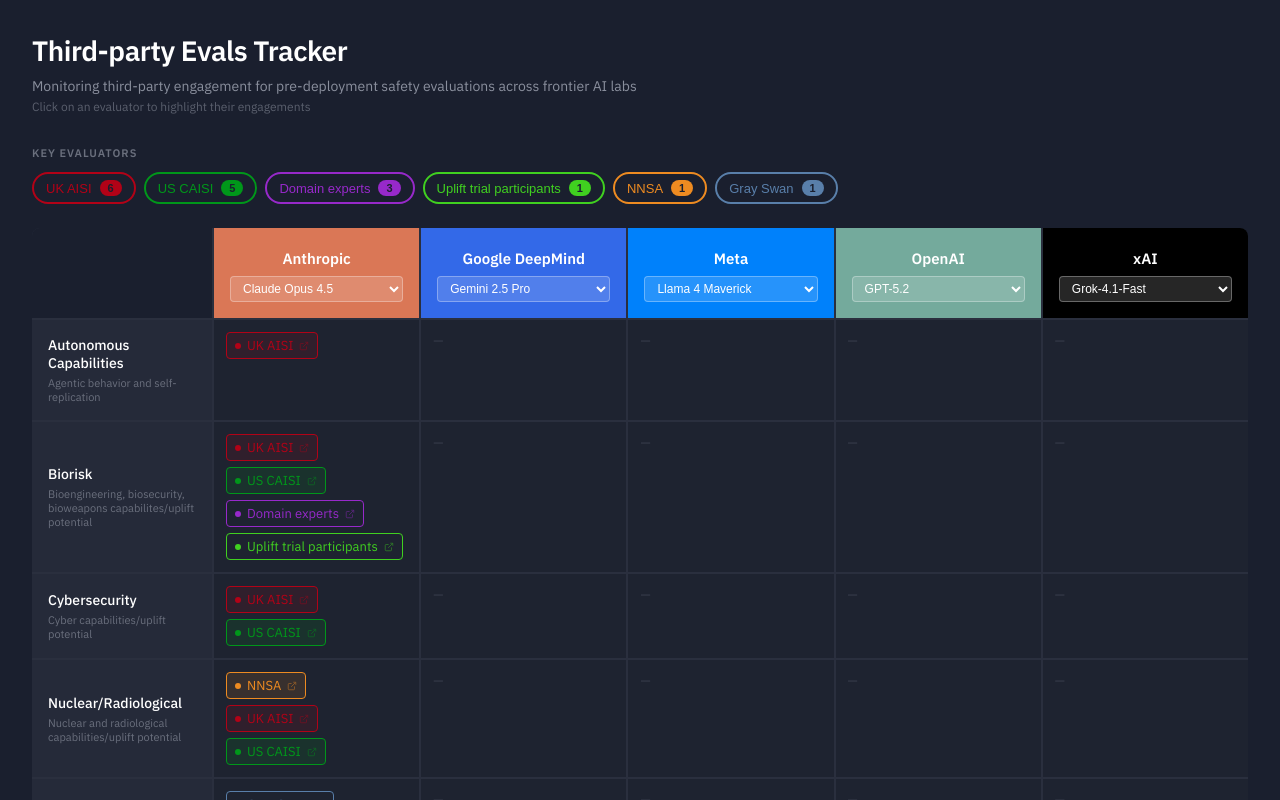
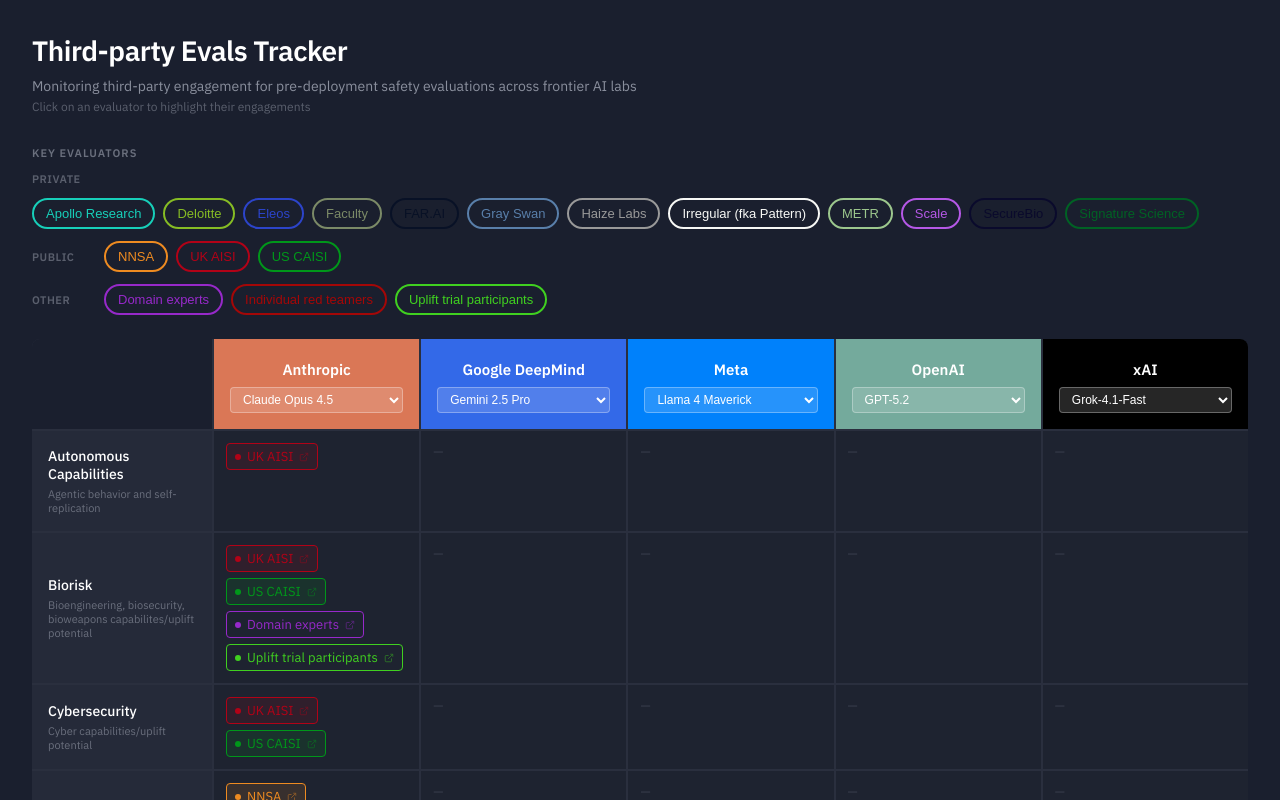
Before and after one commit to s-w-kelly/3P-Evals, a React (Vite) app: page / in a window 1280 px wide. Shown: the top 800 px of the page. Built offline with nearby package versions, Linux system fonts and the light colour scheme.

Commit message:
Change evaluator section

```diff
--- a/src/components/SafetyTestingTracker.jsx
+++ b/src/components/SafetyTestingTracker.jsx
@@ -1,7 +1,7 @@
-import React, { useState, useMemo } from 'react';
-import { labsData, testCategories, evaluatorColors, siteConfig } from '../data';
+import React, { useState } from 'react';
+import { labsData, testCategories, evaluators, evaluatorOrder, siteConfig } from '../data';
 
-const getEvaluatorColor = (name) => evaluatorColors[name] || "#888888";
+const getEvaluatorColor = (name) => evaluators[name]?.color || "#888888";
 
 export default function SafetyTestingTracker() {
   // Initialize selected models to the first (most recent) model for each lab
@@ -12,32 +12,6 @@
   );
   const [highlightedEvaluator, setHighlightedEvaluator] = useState(null);
 
-  // Calculate key evaluators from currently selected models
-  const keyEvaluators = useMemo(() => {
-    const evaluatorCounts = {};
-
-    Object.entries(labsData).forEach(([labId, lab]) => {
-      const currentModel = selectedModels[labId];
-      const testing = lab.models[currentModel] || {};
-
-      Object.values(testing).forEach(tests => {
-        tests.forEach(test => {
-          if (!evaluatorCounts[test.evaluator]) {
-            evaluatorCounts[test.evaluator] = {
-              count: 0,
-              color: getEvaluatorColor(test.evaluator)
-            };
-          }
-          evaluatorCounts[test.evaluator].count++;
-        });
-      });
-    });
-
-    return Object.entries(evaluatorCounts)
-      .map(([name, data]) => ({ name, ...data }))
-      .sort((a, b) => b.count - a.count);
-  }, [selectedModels]);
-
   const handleModelChange = (labId, model) => {
     setSelectedModels(prev => ({ ...prev, [labId]: model }));
   };
@@ -47,6 +21,13 @@
   };
 
   const labEntries = Object.entries(labsData);
+
+  // Category labels for display
+  const categoryLabels = {
+    private: "Private",
+    public: "Public",
+    other: "Other",
+  };
 
   return (
     <div style={{
@@ -94,47 +75,50 @@
         }}>
           Key Evaluators
         </div>
+        <div style={{ display: 'flex', flexDirection: 'column', gap: '12px' }}>
+          {Object.entries(evaluatorOrder).map(([category, evaluatorList]) => (
+            <div key={category} style={{ display: 'flex', alignItems: 'center', gap: '12px', flexWrap: 'wrap' }}>
+              <span style={{
+                fontSize: '11px',
+                fontWeight: '600',
+                color: '#5a5f6d',
+                textTransform: 'uppercase',
+                letterSpacing: '0.5px',
+                minWidth: '60px',
+              }}>
+                {categoryLabels[category]}
+              </span>
               <div style={{ display: 'flex', flexWrap: 'wrap', gap: '8px' }}>
-          {keyEvaluators.length === 0 ? (
-            <span style={{ color: '#5a5f6d', fontSize: '13px' }}>
-              No third-party evaluators for selected models
-            </span>
-          ) : (
-            keyEvaluators.map(evaluator => (
+                {evaluatorList.map(name => {
+                  const evaluator = evaluators[name];
+                  if (!evaluator) return null;
+                  return (
                     <button
-                key={evaluator.name}
+                      key={name}
                       onClick={() => setHighlightedEvaluator(
-                  highlightedEvaluator === evaluator.name ? null : evaluator.name
+                        highlightedEvaluator === name ? null : name
                       )}
                       style={{
                         display: 'flex',
                         alignItems: 'center',
-                  gap: '8px',
                         padding: '6px 12px',
-                  backgroundColor: highlightedEvaluator === evaluator.name ? evaluator.color : 'transparent',
+                        backgroundColor: highlightedEvaluator === name ? evaluator.color : 'transparent',
                         border: `2px solid ${evaluator.color}`,
                         borderRadius: '20px',
-                  color: highlightedEvaluator === evaluator.name ? '#ffffff' : evaluator.color,
+                        color: highlightedEvaluator === name ? '#ffffff' : evaluator.color,
                         fontSize: '13px',
                         fontWeight: '500',
                         cursor: 'pointer',
                         transition: 'all 0.2s ease',
                       }}
                     >
-                {evaluator.name}
-                <span style={{
-                  backgroundColor: highlightedEvaluator === evaluator.name ? 'rgba(255,255,255,0.2)' : evaluator.color,
-                  color: highlightedEvaluator === evaluator.name ? '#ffffff' : '#1a1f2e',
-                  padding: '2px 8px',
-                  borderRadius: '10px',
-                  fontSize: '11px',
-                  fontWeight: '600',
-                }}>
-                  {evaluator.count}
-                </span>
+                      {name}
                     </button>
-            ))
-          )}
+                  );
+                })}
+              </div>
+            </div>
+          ))}
         </div>
       </div>
 
--- a/src/data.js
+++ b/src/data.js
@@ -445,29 +445,44 @@
 ];
 
 /**
- * Evaluator color assignments
+ * Evaluator configuration
+ * - color: Display color for highlighting
+ * - type: "private" | "public" | "other"
+ *
  * Add new evaluators here as they appear in the ecosystem
  */
-export const evaluatorColors = {
-  "Apollo Research": "#17cfb9",
-  "Deloitte": "#86BC24",
-  "Eleos": "#2c44caff",
-  "Faculty": "#7b8a67",
-  "FAR.AI": "#081126ff",
-  "Gray Swan": "#597faaff",
-  "Haize Labs": "#999999",
-  "Irregular (fka Pattern)": "#f7f8f5",
-  "METR": "#9cc78d",
-  "NNSA": "#ee8b21",
-  "Scale": "#b558e6",
-  "SecureBio": "#0a0a2cff",
-  "Signature Science": "#006224",
-  "VirtueAI": "#000000",
-  "UK AISI": "#b20217",
-  "US CAISI": "#00971a",
-  "Domain experts": "#9729caff",
-  "Individual red teamers": "#a40707ff",
-  "Uplift trial participants": "#40d020ff",
+export const evaluators = {
+  "Apollo Research": { color: "#17cfb9", type: "private" },
+  "Deloitte": { color: "#86BC24", type: "private" },
+  "Eleos": { color: "#2c44caff", type: "private" },
+  "Faculty": { color: "#7b8a67", type: "private" },
+  "FAR.AI": { color: "#081126ff", type: "private" },
+  "Gray Swan": { color: "#597faaff", type: "private" },
+  "Haize Labs": { color: "#999999", type: "private" },
+  "Irregular (fka Pattern)": { color: "#f7f8f5", type: "private" },
+  "METR": { color: "#9cc78d", type: "private" },
+  "Scale": { color: "#b558e6", type: "private" },
+  "SecureBio": { color: "#0a0a2cff", type: "private" },
+  "Signature Science": { color: "#006224", type: "private" },
+  "VirtueAI": { color: "#000000", type: "private" },
+
+  "NNSA": { color: "#ee8b21", type: "public" },
+  "UK AISI": { color: "#b20217", type: "public" },
+  "US CAISI": { color: "#00971a", type: "public" },
+
+  "Domain experts": { color: "#9729caff", type: "other" },
+  "Individual red teamers": { color: "#a40707ff", type: "other" },
+  "Uplift trial participants": { color: "#40d020ff", type: "other" },
+};
+
+/**
+ * Evaluator display order within each category
+ * Evaluators will appear in this order in the Key Evaluators section
+ */
+export const evaluatorOrder = {
+  private: ["Apollo Research", "Deloitte", "Eleos", "Faculty", "FAR.AI", "Gray Swan", "Haize Labs", "Irregular (fka Pattern)", "METR", "Scale", "SecureBio", "Signature Science", "Virtue AI"],
+  public: ["NNSA", "UK AISI", "US CAISI"],
+  other: ["Domain experts", "Individual red teamers", "Uplift trial participants"],
 };
 
 /**
@@ -476,6 +491,6 @@
 export const siteConfig = {
   title: "Third-party Evals Tracker",
   subtitle: "Monitoring third-party engagement for pre-deployment safety evaluations across frontier AI labs",
-  lastUpdated: "12/17/2025",
-  dataSource: "Data compiled from public model cards and system cards.",
+  lastUpdated: "12/18/2025",
+  dataSource: "Data compiled from public model cards and system cards, and evaluator papers/blog posts.",
 };
```
Lines whose indentation alone changed are shown as unchanged.
